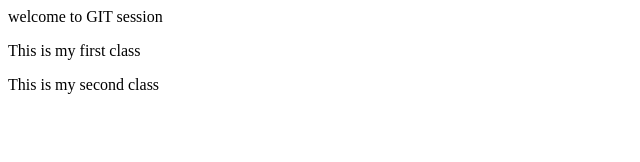
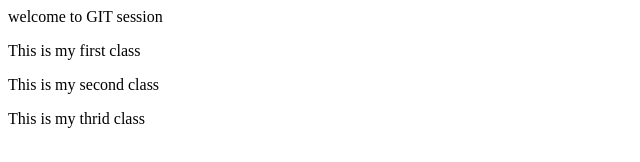
Before and after one commit to Danie6969/gitclass1, a plain HTML site: page index.html in a window 1280 px wide. Shown: the whole page, without its empty margins (0-640 px from the left). Drawn offline with Linux system fonts and the light colour scheme.

```diff
--- a/index.html
+++ b/index.html
@@ -2,4 +2,5 @@
 	<hi>welcome to GIT session</h1>
 	<p>This is my first class</p>
 	<p>This is my second class</p>
+	<p>This is my thrid class</p>
 </html>
```
